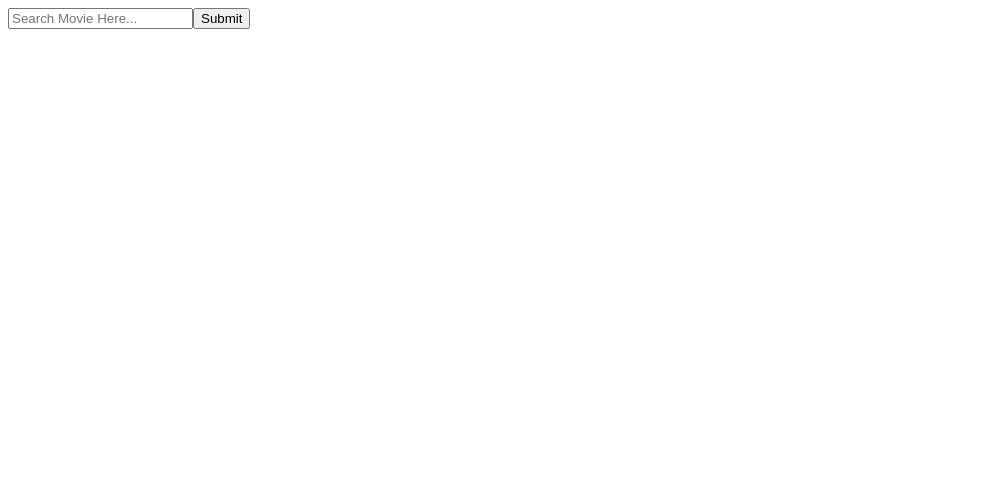
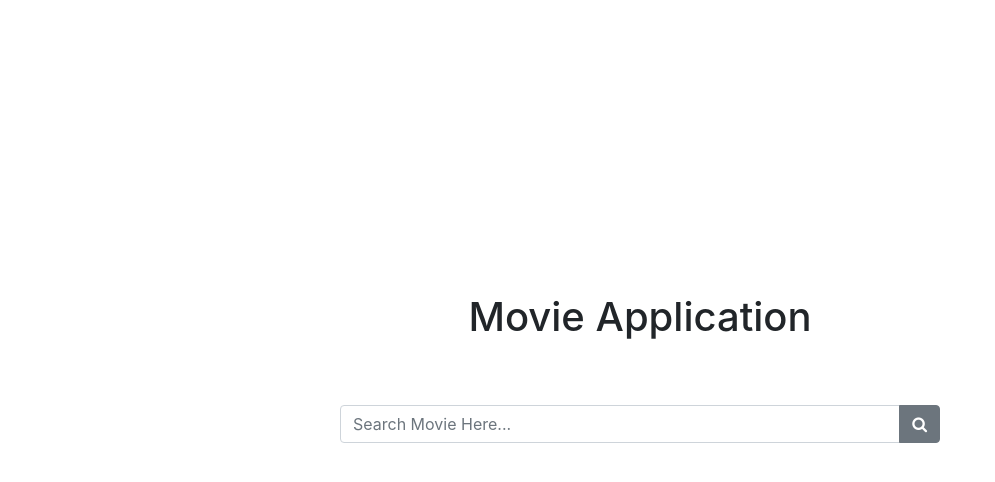
Before and after one commit to HajiraMasood/betsafe-movie-application, an Angular app: page / in a window 1280 px wide. Shown: the top 482 px of the page, without its empty margins (0-995 px from the left). Built offline with nearby package versions, Linux system fonts and the light colour scheme.

Commit message:
main page styling

```diff
--- a/angular.json
+++ b/angular.json
@@ -28,7 +28,7 @@
               "src/assets"
             ],
             "styles": [
-              "src/styles.sass"
+              "src/styles.scss"
             ],
             "scripts": []
           },
@@ -93,7 +93,7 @@
               "src/assets"
             ],
             "styles": [
-              "src/styles.sass"
+              "src/styles.scss"
             ],
             "scripts": []
           }
--- a/package.json
+++ b/package.json
@@ -19,6 +19,9 @@
     "@angular/platform-browser": "~8.2.14",
     "@angular/platform-browser-dynamic": "~8.2.14",
     "@angular/router": "~8.2.14",
+    "@fortawesome/angular-fontawesome": "^0.5.0",
+    "bootstrap": "^4.4.1",
+    "font-awesome": "^4.7.0",
     "rxjs": "~6.4.0",
     "tslib": "^1.10.0",
     "zone.js": "~0.9.1"
--- a/src/app/app.component.html
+++ b/src/app/app.component.html
@@ -1,3 +1 @@
-<div>
-  <router-outlet></router-outlet>
-</div>
+<router-outlet></router-outlet>
--- a/src/app/app.module.ts
+++ b/src/app/app.module.ts
@@ -31,7 +31,7 @@ import { MoviesListComponent } from './components/pages/movies-list/movies-list.
     BrowserModule,
     AppRoutingModule,
     HttpClientModule,
-    FormsModule
+    FormsModule,
   ],
   providers: [],
   bootstrap: [AppComponent]
--- a/src/app/components/pages/main/main.component.html
+++ b/src/app/components/pages/main/main.component.html
@@ -1,7 +1,17 @@
-<div>
-  <form class="form" (ngSubmit) ="navigateToMovies()">
-    <input type='text' name='searchString' [(ngModel)]="searchString"  placeholder="Search Movie Here..." />
-    <input type="submit" value="Submit" (click)="navigateToMovies()" class="btn" />
-    <span *ngIf="invalidInput">Please Enter Valid Input</span>
-  </form>
+<div class="container main-container">
+  <div class="centerScreenDiv">
+    <h1 class="text-center name-container">Movie Application</h1>
+    <form class="form-container" (ngSubmit) ="navigateToMovies()">
+      <div class="input-group">
+        <input type='text' class="form-control" name='searchString' minLength=3
+         [(ngModel)]="searchString"  placeholder="Search Movie Here..." />
+        <div class="input-group-append">
+          <button type="submit" class="btn btn-secondary" (click)="navigateToMovies()">
+            <i class="fa fa-search"></i>
+          </button>
+        </div>
+      </div>
+      <span *ngIf="invalidInput">Please Enter Valid Input</span>
+    </form>
+  </div>
 </div>
--- a/src/app/components/pages/main/main.component.sass
+++ b/src/app/components/pages/main/main.component.sass
@@ -0,0 +1,13 @@
+.centerScreenDiv
+  width: 100%
+  max-width: 600px
+.main-container
+  height: 100%
+  display: flex
+  flex-direction: column
+  justify-content: center
+  align-items: center
+.name-container
+  margin-bottom: 4rem
+.form-container
+  margin-bottom: 4rem
--- a/src/app/components/pages/main/main.component.ts
+++ b/src/app/components/pages/main/main.component.ts
@@ -7,6 +7,7 @@ import { Router } from '@angular/router' ;
   styleUrls: ['./main.component.sass']
 })
 export class MainComponent implements OnInit {
+
   searchString = '';
   invalidInput = false;
   constructor( private router: Router ) { }
--- a/src/app/components/search-bar/search-bar.component.html
+++ b/src/app/components/search-bar/search-bar.component.html
@@ -1,8 +1,12 @@
-
-<div>
-  <form class="form" (ngSubmit) ="findMovies()">
-    <input type='text' name='searchString' [(ngModel)]="searchString" minLength=3 required placeholder="Search Movie Here..." />
-    <input type="submit" value="Submit" (click)="findMovies()" class="btn" />
-    <span *ngIf="invalidInput">Please Enter Valid Input</span>
-  </form>
-</div>
+<form class="" (ngSubmit) ="findMovies()">
+  <div class="input-group">
+    <input type='text' class="form-control" name='searchString'
+     [(ngModel)]="searchString"  placeholder="Search Movie Here..." />
+    <div class="input-group-append">
+      <button type="submit" class="btn btn-secondary" (click)="findMovies()">
+        <i class="fa fa-search"></i>
+      </button>
+    </div>
+  </div>
+  <span *ngIf="invalidInput">Please Enter Valid Input</span>
+</form>
--- a/src/index.html
+++ b/src/index.html
@@ -4,7 +4,7 @@
   <meta charset="utf-8">
   <title>Movie Applicationn Betsafe</title>
   <base href="/">
-  <meta name="viewport" content="width=device-width, initial-scale=1">
+  <meta name="viewport" content="width=device-width, initial-scale=1, shrink-to-fit=no">
   <link rel="icon" type="image/x-icon" href="favicon.ico">
 </head>
 <body>
--- a/src/styles.sass
+++ /dev/null
@@ -1 +0,0 @@
-/* You can add global styles to this file, and also import other style files */
--- /dev/null
+++ b/src/styles.scss
@@ -0,0 +1,19 @@
+@import "../node_modules/bootstrap/scss/bootstrap";
+
+@import "../node_modules/bootstrap/scss/functions";
+@import "../node_modules/bootstrap/scss/variables";
+@import "../node_modules/bootstrap/scss/mixins";
+
+
+@import "../node_modules/bootstrap/scss/reboot";
+@import "../node_modules/bootstrap/scss/type";
+@import "../node_modules/bootstrap/scss/images";
+@import "../node_modules/bootstrap/scss/code";
+@import "../node_modules/bootstrap/scss/grid";
+$fa-font-path: "../node_modules/font-awesome/fonts";
+@import '~font-awesome/scss/font-awesome.scss';
+
+html, body {
+  height: 100%;
+  margin: 0;
+}
```
Also changed, not shown: 1 other file (tests, documents, lock files or other folders).
